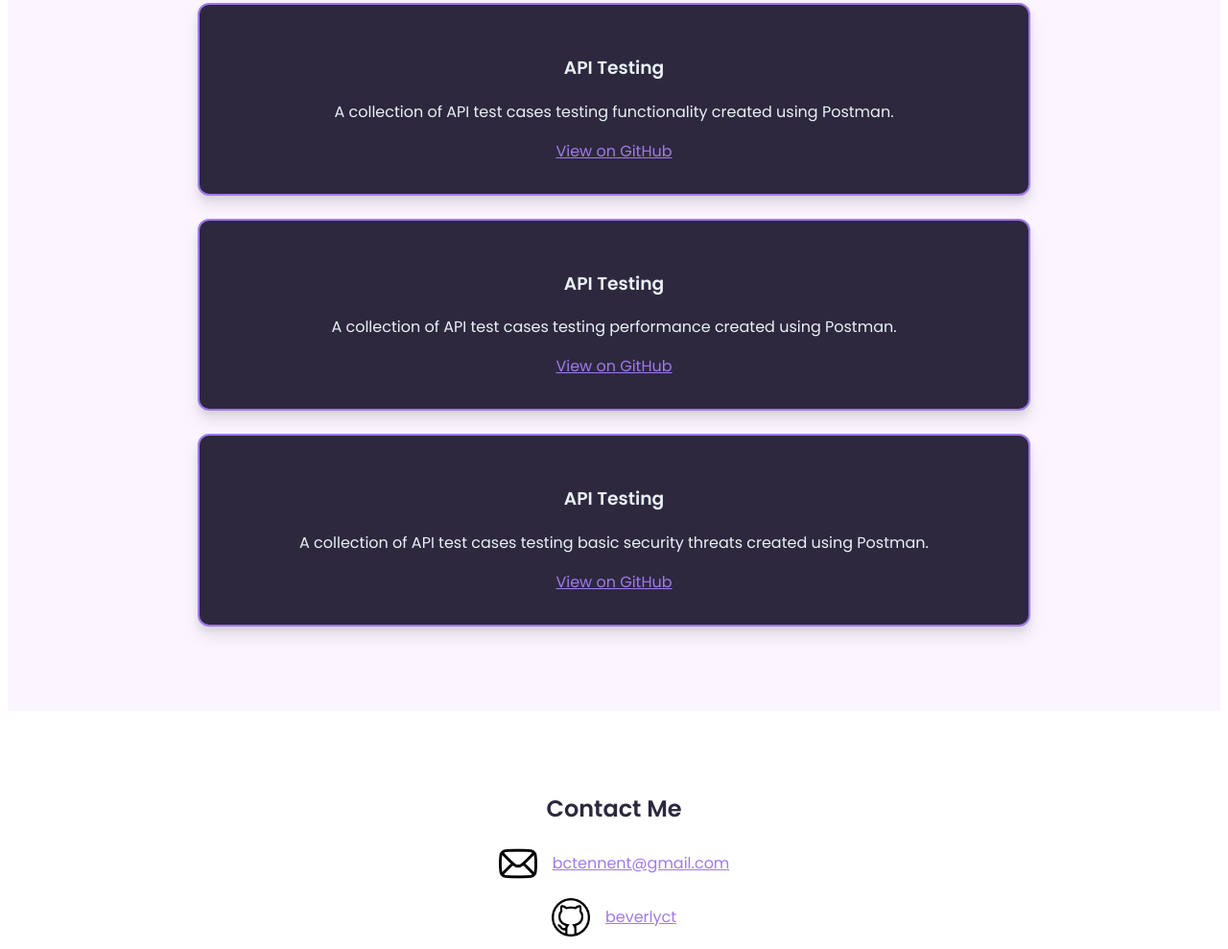
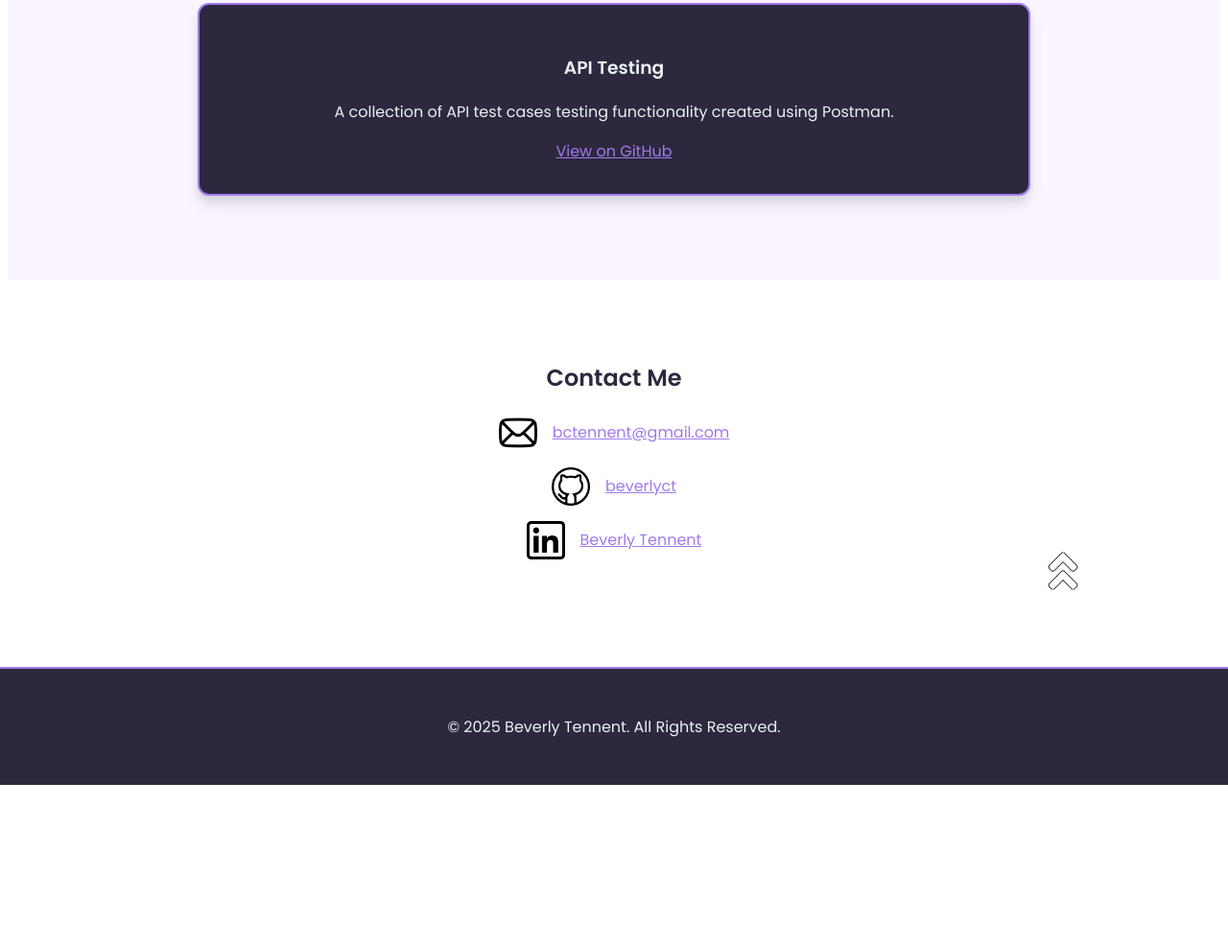
Before and after one commit to Beverlyct/CV_Beverly-Tennent, a plain HTML site: page index.html in a window 1280 px wide. Shown: the part 1281-2270 px from the top of the page at 96% size. After the commit the page ends 2099 px from the top, so only its background shows below. Drawn offline with Linux system fonts and the light colour scheme.

Commit message:
Add files via upload

```diff
--- a/index.html
+++ b/index.html
@@ -39,7 +39,7 @@
         <section id="hero">
             <h1>Hi, I'm Beverly Tennent</h1>
             <p>Entry-Level QA Tester | Beginner Front End Developer</p>
-            <a href="#projects" class="cta-button">Download CV</a>
+            <a href="Assets\BEVERLY CV.pdf" class="cta-button" download="BEVERLY CV.pdf">Download CV</a>
         </section>
 
         <section id="about">
@@ -75,18 +75,6 @@
                 <a href="https://github.com/Beverlyct/API-Testing_Sample-Functionality.git" target="_blank">View on
                     GitHub</a>
             </div>
-            <div class="project">
-                <h3>API Testing</h3>
-                <p>A collection of API test cases testing performance created using Postman.</p>
-                <a href="https://github.com/Beverlyct/API-Testing_Sample-Functionality.git" target="_blank">View on
-                    GitHub</a>
-            </div>
-            <div class="project">
-                <h3>API Testing</h3>
-                <p>A collection of API test cases testing basic security threats created using Postman.</p>
-                <a href="https://github.com/Beverlyct/API-Testing_Sample-Functionality.git" target="_blank">View on
-                    GitHub</a>
-            </div>
         </section>
 
         <section id="contact">
```
